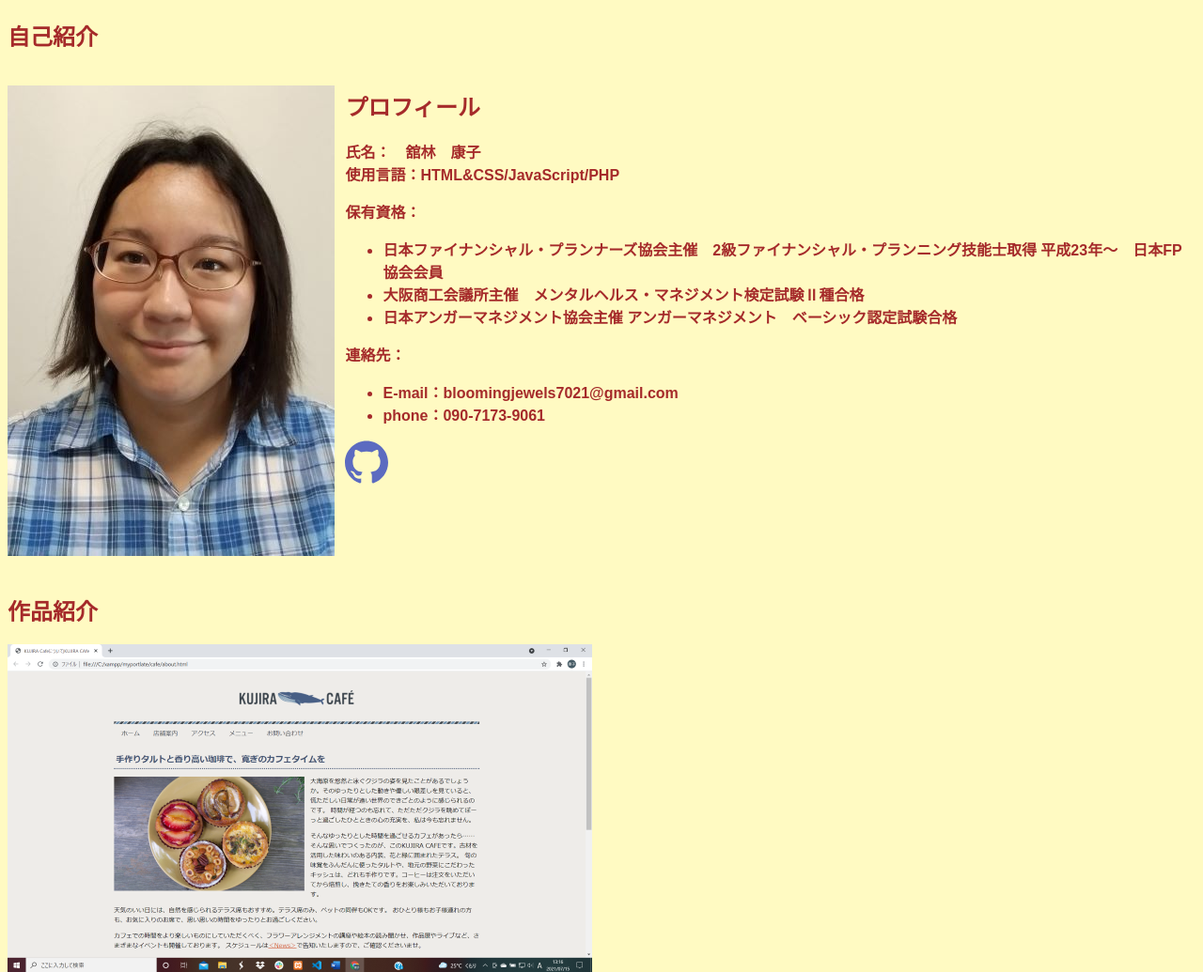
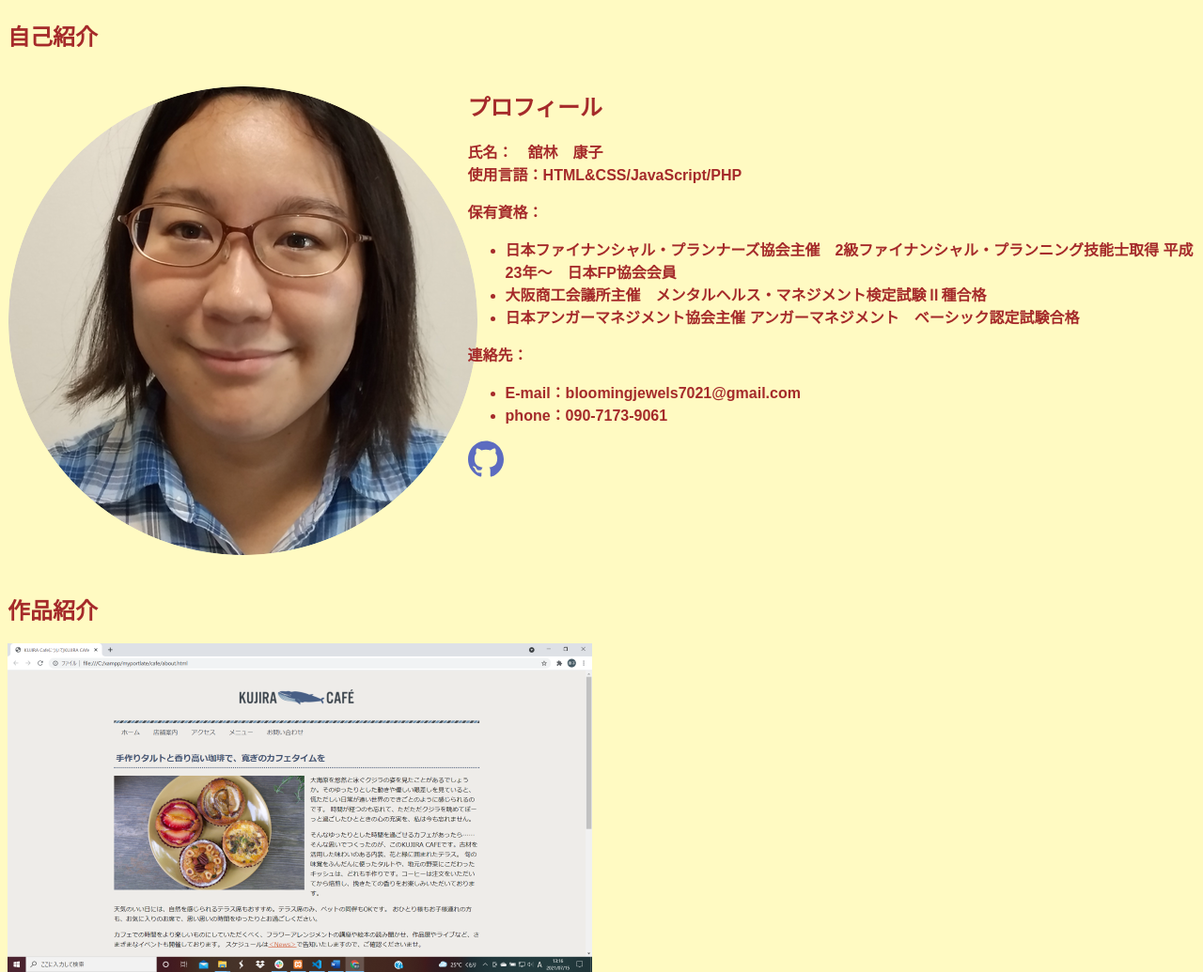
Before and after one commit to yapiko5505/portfoliosample3, a PHP site: page /profile.html in a window 1280 px wide. Shown: the part 92-1127 px from the top of the page at 94% size. Run offline with PHP 8.4, Linux system fonts and the light colour scheme.

Commit message:
portfolio3

```diff
--- a/profile/css/style2.css
+++ b/profile/css/style2.css
@@ -47,7 +47,8 @@ a:active {
 }
 
 #photo {
-    width: 30%;
+    width: 15%;
+    padding-right: 300px;
 }
 
 #my-aicon {
--- a/profile/profile.html
+++ b/profile/profile.html
@@ -20,7 +20,7 @@
     <main>
         <h2 class="name-a">自己紹介</h2>
         <section class="home">
-            <p id="photo"><img src="images/jinbutu2.jpg" alt="プロフィール"></p>
+            <p id="photo"><img src="images/jinbutu8.png" alt="プロフィール"></p>
             <div class="container-home">
                 <h2 class="name-a">プロフィール</h2>
                 <p>氏名：　舘林　康子<br>使用言語：HTML&CSS/JavaScript/PHP<br>
```
Also changed, not shown: profile/images/jinbutu8.png (added).
